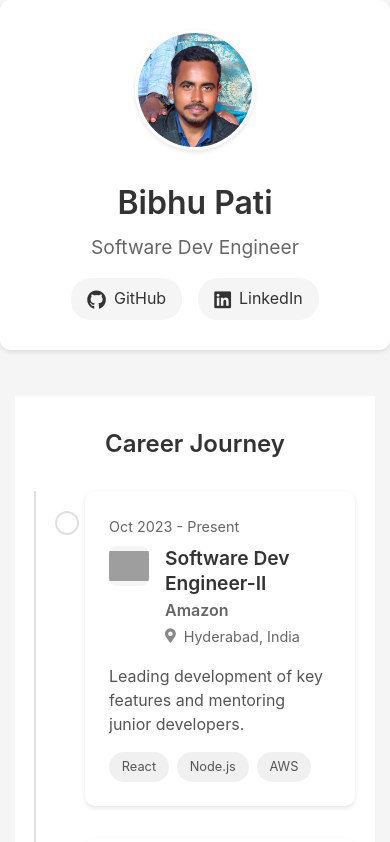
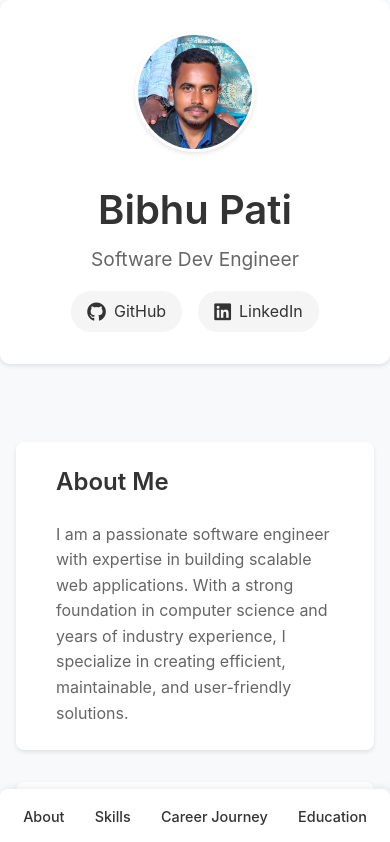
Before and after one commit to bibhudhendra/my-website, a React (Create React App) app: page / in a window 390 px wide. Shown: the top 842 px of the page. Built offline with nearby package versions, Linux system fonts and the light colour scheme; grey boxes are pictures that could not be loaded.

Commit message:
Add navigation pane with smooth scrolling to sections

```diff
--- a/src/App.css
+++ b/src/App.css
@@ -43,6 +43,8 @@ a {
 
 .App {
   text-align: center;
+  min-height: 100vh;
+  background-color: #f8f9fa;
 }
 
 .App-logo {
@@ -148,3 +150,54 @@ a {
     font-size: 2rem;
   }
 }
+
+main {
+  max-width: 1200px;
+  margin: 0 auto;
+  padding: 2rem;
+  position: relative;
+}
+
+section {
+  margin-bottom: 4rem;
+  padding: 2rem;
+  background-color: white;
+  border-radius: 8px;
+  box-shadow: 0 2px 4px rgba(0, 0, 0, 0.1);
+}
+
+.about-section {
+  margin-top: 2rem;
+}
+
+.about-content {
+  max-width: 800px;
+  margin: 0 auto;
+  text-align: left;
+}
+
+.about-content h2 {
+  color: #333;
+  margin-bottom: 1.5rem;
+}
+
+.about-content p {
+  line-height: 1.6;
+  color: #666;
+}
+
+/* Responsive design */
+@media (max-width: 768px) {
+  main {
+    padding: 1rem;
+  }
+
+  section {
+    padding: 1.5rem;
+    margin-bottom: 2rem;
+  }
+
+  .about-content {
+    padding: 0 1rem;
+  }
+}
--- a/src/App.js
+++ b/src/App.js
@@ -1,18 +1,36 @@
 import React from 'react';
+import './App.css';
 import Header from './components/Header';
 import Skills from './components/Skills';
 import CareerJourney from './components/CareerJourney';
 import Education from './components/Education';
-import './App.css';
+import NavigationPane from './components/NavigationPane';
 
 function App() {
   return (
-    <div className="app">
+    <div className="App">
+      <NavigationPane />
       <Header />
-      <main className="main-content">
-        <CareerJourney />
-        <Education />
-        <Skills />
+      <main>
+        <section id="about" className="about-section">
+          <div className="about-content">
+            <h2>About Me</h2>
+            <p>
+              I am a passionate software engineer with expertise in building scalable web applications.
+              With a strong foundation in computer science and years of industry experience,
+              I specialize in creating efficient, maintainable, and user-friendly solutions.
+            </p>
+          </div>
+        </section>
+        <section id="skills">
+          <Skills />
+        </section>
+        <section id="career">
+          <CareerJourney />
+        </section>
+        <section id="education">
+          <Education />
+        </section>
       </main>
     </div>
   );
--- /dev/null
+++ b/src/components/NavigationPane.css
@@ -0,0 +1,79 @@
+.navigation-pane {
+  position: fixed;
+  left: 0;
+  top: 50%;
+  transform: translateY(-50%);
+  background-color: rgba(255, 255, 255, 0.95);
+  padding: 1rem;
+  border-radius: 0 8px 8px 0;
+  box-shadow: 2px 0 10px rgba(0, 0, 0, 0.1);
+  z-index: 1000;
+  transition: all 0.3s ease;
+}
+
+.navigation-pane ul {
+  list-style: none;
+  padding: 0;
+  margin: 0;
+}
+
+.navigation-pane li {
+  margin: 1rem 0;
+  cursor: pointer;
+  transition: all 0.2s ease;
+  position: relative;
+}
+
+.navigation-pane li:hover {
+  transform: translateX(5px);
+}
+
+.nav-item {
+  display: block;
+  padding: 0.5rem 1rem;
+  color: #333;
+  font-weight: 500;
+  text-decoration: none;
+  border-radius: 4px;
+  transition: all 0.2s ease;
+}
+
+.navigation-pane li:hover .nav-item {
+  background-color: #f0f0f0;
+  color: #007bff;
+}
+
+/* Active state for the current section */
+.navigation-pane li.active .nav-item {
+  background-color: #007bff;
+  color: white;
+}
+
+/* Responsive design */
+@media (max-width: 768px) {
+  .navigation-pane {
+    position: fixed;
+    bottom: 0;
+    left: 0;
+    right: 0;
+    top: auto;
+    transform: none;
+    border-radius: 8px 8px 0 0;
+    padding: 0.5rem;
+  }
+
+  .navigation-pane ul {
+    display: flex;
+    justify-content: space-around;
+    align-items: center;
+  }
+
+  .navigation-pane li {
+    margin: 0;
+  }
+
+  .nav-item {
+    padding: 0.5rem;
+    font-size: 0.9rem;
+  }
+}
--- /dev/null
+++ b/src/components/NavigationPane.js
@@ -0,0 +1,32 @@
+import React from 'react';
+import './NavigationPane.css';
+
+const NavigationPane = () => {
+  const scrollToSection = (sectionId) => {
+    const element = document.getElementById(sectionId);
+    if (element) {
+      element.scrollIntoView({ behavior: 'smooth' });
+    }
+  };
+
+  return (
+    <nav className="navigation-pane">
+      <ul>
+        <li onClick={() => scrollToSection('about')}>
+          <span className="nav-item">About</span>
+        </li>
+        <li onClick={() => scrollToSection('skills')}>
+          <span className="nav-item">Skills</span>
+        </li>
+        <li onClick={() => scrollToSection('career')}>
+          <span className="nav-item">Career Journey</span>
+        </li>
+        <li onClick={() => scrollToSection('education')}>
+          <span className="nav-item">Education</span>
+        </li>
+      </ul>
+    </nav>
+  );
+};
+
+export default NavigationPane;
```
